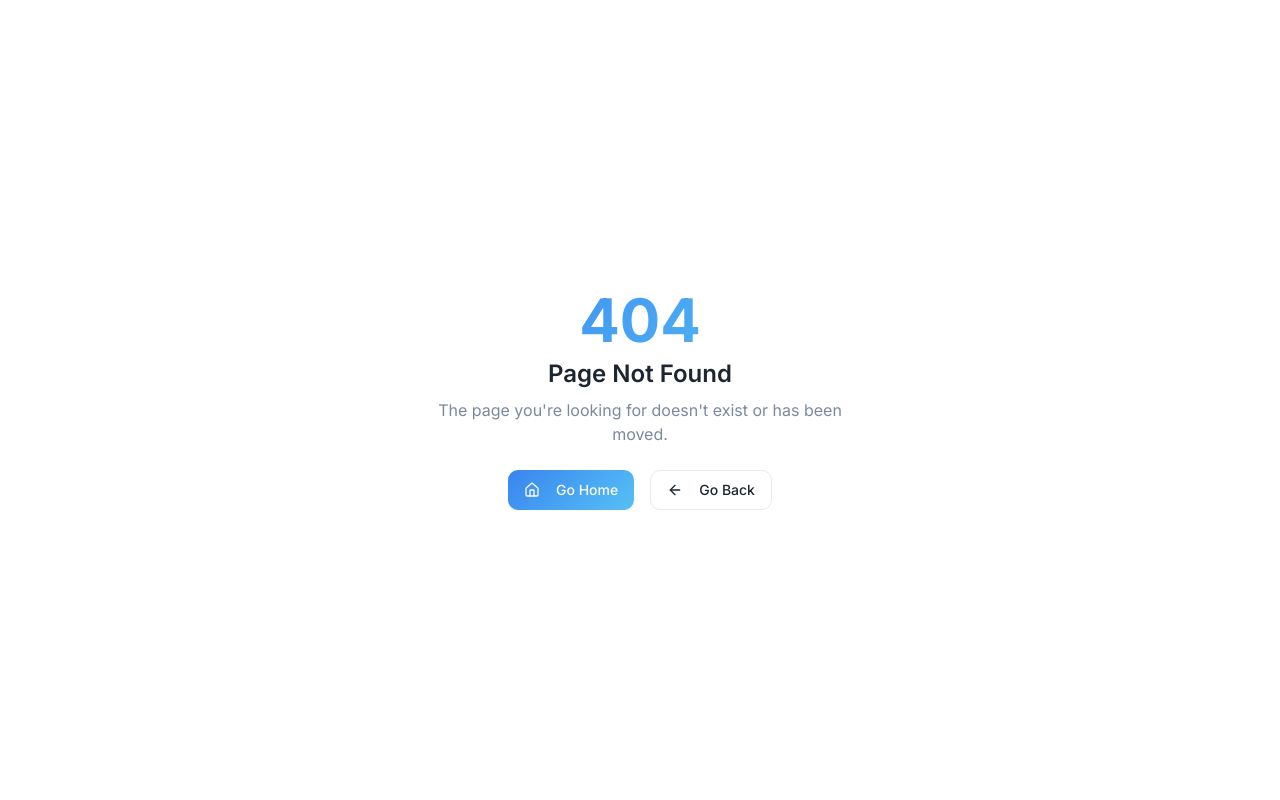
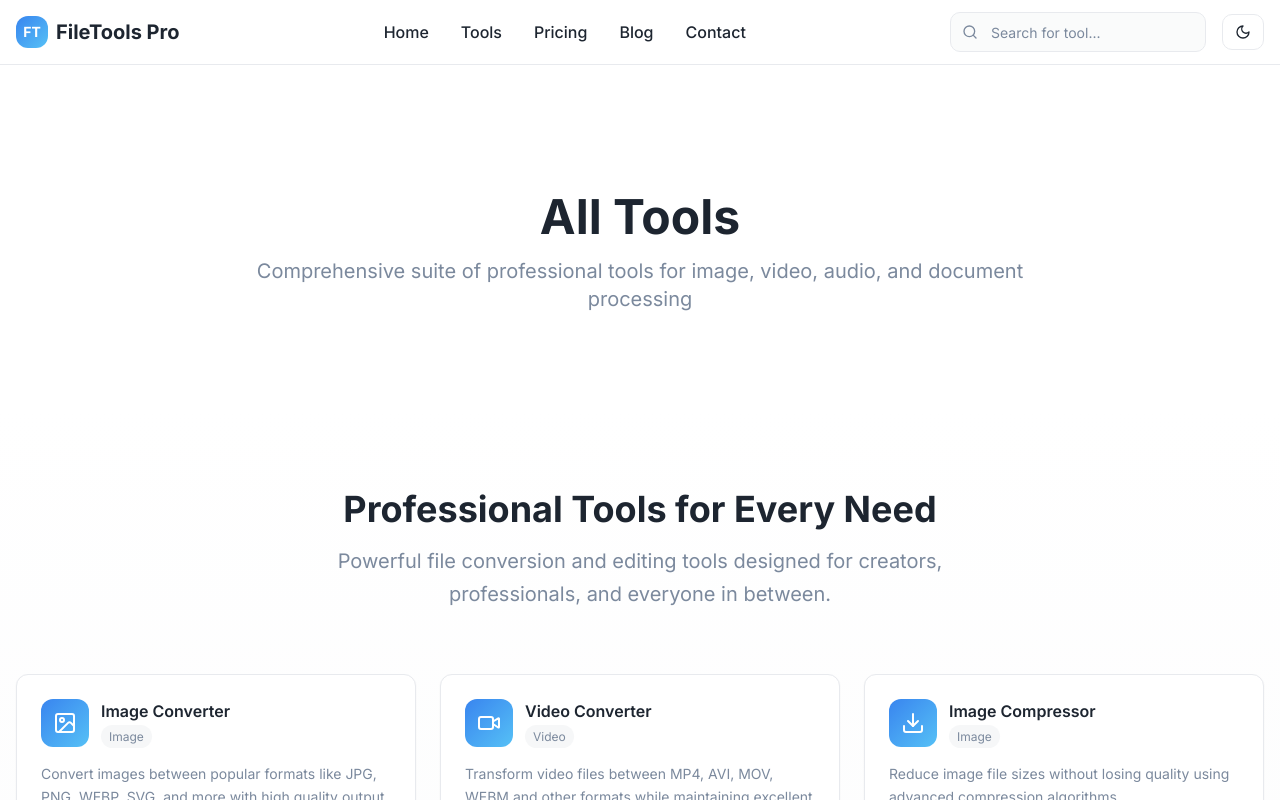
Before and after one commit to Abubakr96351/toolsmith-palette, a React (Vite) app: page /tools in a window 1280 px wide. Before the commit this address had no page. Shown: the top 800 px of the page. Built offline with nearby package versions, Linux system fonts and the light colour scheme; the HTML template or start-up script is replaced by a standard one.

Commit message:
Create tools page

```diff
--- a/src/App.tsx
+++ b/src/App.tsx
@@ -4,6 +4,7 @@ import { TooltipProvider } from "@/components/ui/tooltip";
 import { QueryClient, QueryClientProvider } from "@tanstack/react-query";
 import { BrowserRouter, Routes, Route } from "react-router-dom";
 import Index from "./pages/Index";
+import Tools from "./pages/Tools";
 import { ImageConverter } from "./pages/ImageConverter";
 import { ImageCompressor } from "./pages/ImageCompressor";
 import { ImageResizer } from "./pages/ImageResizer";
@@ -27,6 +28,7 @@ const App = () => (
       <BrowserRouter>
         <Routes>
           <Route path="/" element={<Index />} />
+          <Route path="/tools" element={<Tools />} />
           <Route path="/tools/image-converter" element={<ImageConverter />} />
           <Route path="/tools/image-compressor" element={<ImageCompressor />} />
           <Route path="/tools/image-resizer" element={<ImageResizer />} />
--- /dev/null
+++ b/src/pages/Tools.tsx
@@ -0,0 +1,27 @@
+import { Header } from '@/components/Header';
+import { ToolsGrid } from '@/components/ToolsGrid';
+import { Footer } from '@/components/Footer';
+
+const Tools = () => {
+  return (
+    <div className="min-h-screen bg-background">
+      <Header />
+      <main className="pt-20">
+        <div className="container mx-auto px-4 py-12">
+          <div className="text-center mb-12">
+            <h1 className="text-4xl lg:text-5xl font-bold text-foreground mb-4">
+              All Tools
+            </h1>
+            <p className="text-xl text-muted-foreground max-w-3xl mx-auto">
+              Comprehensive suite of professional tools for image, video, audio, and document processing
+            </p>
+          </div>
+        </div>
+        <ToolsGrid />
+      </main>
+      <Footer />
+    </div>
+  );
+};
+
+export default Tools;
```
